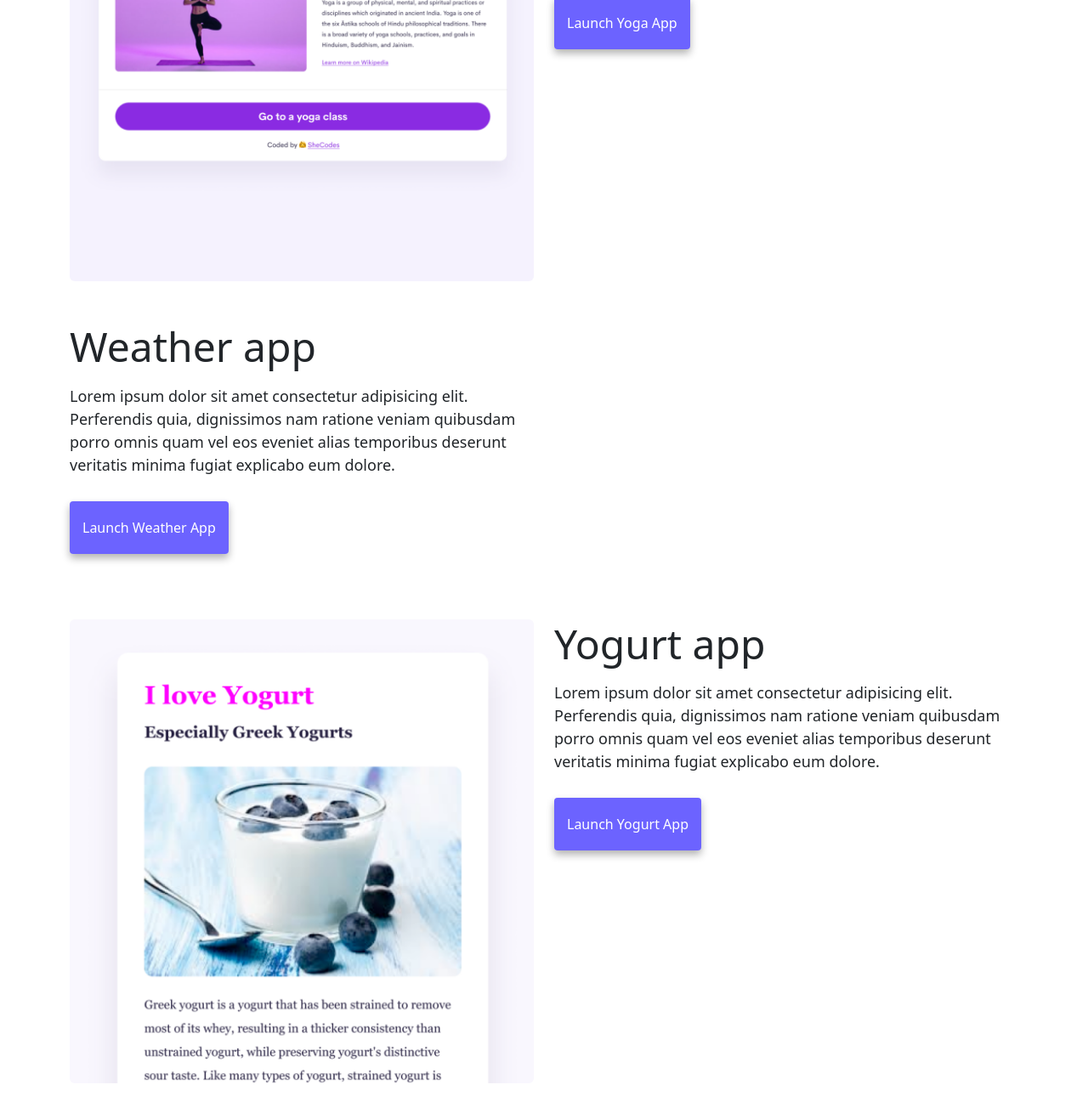
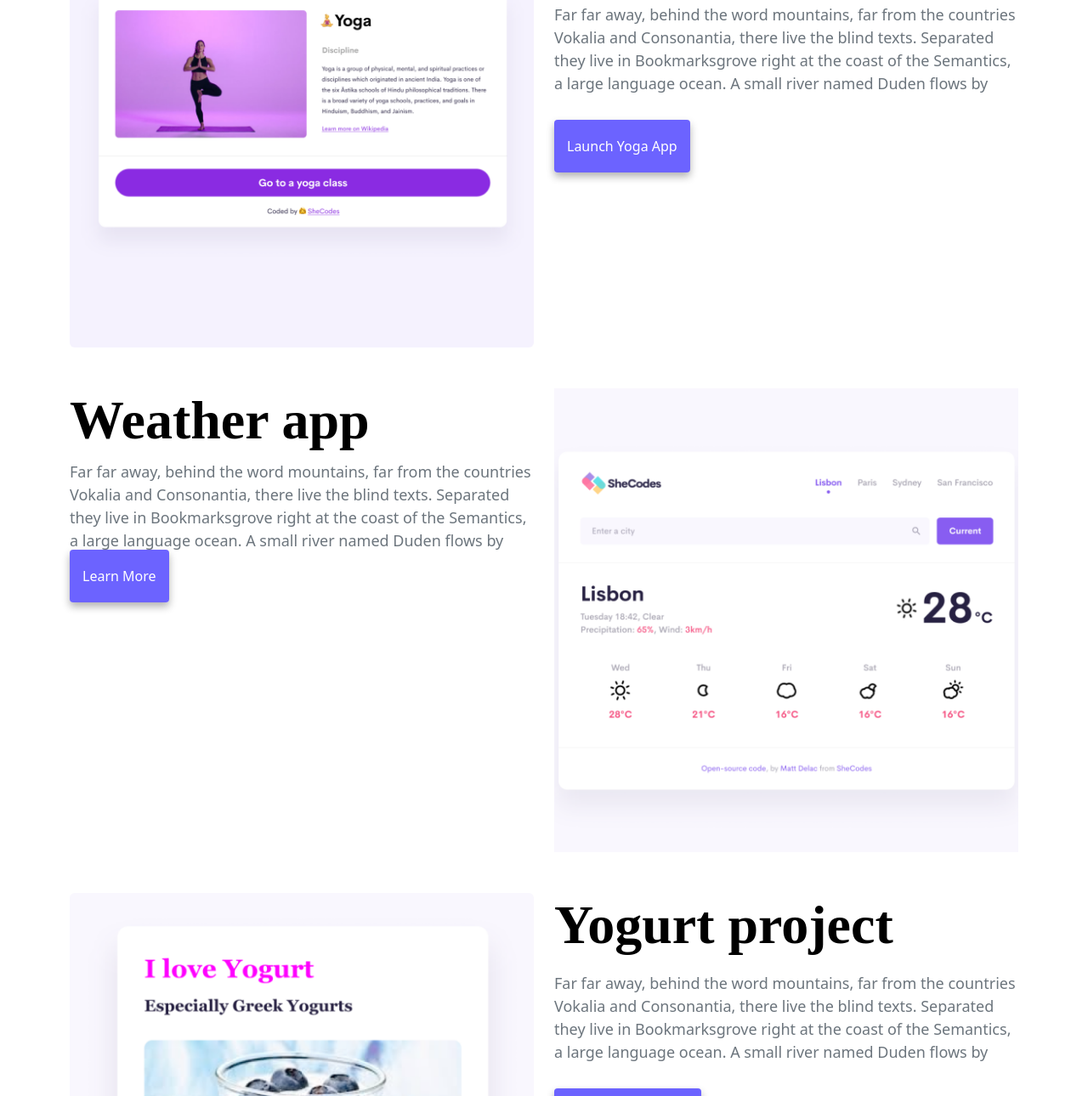
Before and after one commit to MoniqueDaw/Monique, a plain HTML site: page index.html in a window 1280 px wide. Shown: the part 731-2021 px from the top of the page at 85% size. Drawn offline with nearby package versions, Linux system fonts and the light colour scheme.

Commit message:
changed spacing, fonts ontent

```diff
--- a/index.html
+++ b/index.html
@@ -69,7 +69,7 @@
         </div>
       </nav>
       <div class="hero">
-        <p>👋 Hi I am</p>
+        <p>👋 Hello, I am</p>
         <h1>Monique</h1>
         <h3>
           <span class="fs-6">CA</span> Front-end developer, based in Ontario
@@ -80,22 +80,26 @@
         <a href="about.html#contact" class="contact-link">Contact me</a>
         <a href="about.html" class="about-link">About me</a>
       </div>
+      <p class="text-center m-5">
+        Featured Project which my best projects be choice to show
+      </p>
+
       <div class="container">
-        <div class="row">
-          <div class="col-sm-6">
+        <div class="row mb-5">
+          <div class="col d-none d-lg-block">
             <img
               src="images/yoga.png"
-              class="img-fluid rounded d-none d-sm-block image"
+              class="img-fluid rounded d-none d-lg-block"
               alt="image of woman doing yoga"
             />
           </div>
           <div class="col-sm-6">
-            <h2 class="mb-3">Yoga app</h2>
-            <p>
-              Lorem ipsum dolor sit amet consectetur adipisicing elit.
-              Perferendis quia, dignissimos nam ratione veniam quibusdam porro
-              omnis quam vel eos eveniet alias temporibus deserunt veritatis
-              minima fugiat explicabo eum dolore.
+            <h2 class="mb-3 mt-5">Yoga Project</h2>
+            <p class="mb-3 text-muted">
+              Far far away, behind the word mountains, far from the countries
+              Vokalia and Consonantia, there live the blind texts. Separated
+              they live in Bookmarksgrove right at the coast of the Semantics, a
+              large language ocean. A small river named Duden flows by
             </p>
             <div class="mt-5">
               <a href="/" class="launch-app-link" title="launch yoga app"
@@ -105,44 +109,46 @@
           </div>
         </div>
         <div class="row mt-5">
-          <div class="col-sm-6">
-            <h2 class="mb-3">Weather app</h2>
-            <p>
-              Lorem ipsum dolor sit amet consectetur adipisicing elit.
-              Perferendis quia, dignissimos nam ratione veniam quibusdam porro
-              omnis quam vel eos eveniet alias temporibus deserunt veritatis
-              minima fugiat explicabo eum dolore.
+          <div class="col">
+            <h2 class="mb-2">Weather app</h2>
+            <p class="mb-3 text-muted">
+              Far far away, behind the word mountains, far from the countries
+              Vokalia and Consonantia, there live the blind texts. Separated
+              they live in Bookmarksgrove right at the coast of the Semantics, a
+              large language ocean. A small river named Duden flows by
             </p>
-            <div class="mb-5 mt-5">
+            <div class="mb-5">
               <a href="/" class="launch-app-link" title="launch weather app"
-                >Launch Weather App</a
+                >Learn more</a
               >
             </div>
           </div>
-          <div class="col-sm-6">
+          <div class="col d-none d-lg-block">
             <img
               src="images/weather.png"
-              class="img-fluid rounded d-none d-sm-block-image"
+              class="img-fluid"
+              alt=""
               title="weather-app-picture"
             />
           </div>
         </div>
-        <div class="row mt-5 mb-5">
-          <div class="col-sm-6">
+
+        <div class="row mt-5">
+          <div class="col">
             <img
               src="images/yogurt.png"
-              class="img-fluid rounded d-none d-sm-block image"
+              class="img-fluid rounded d-none d-lg-block"
             />
           </div>
           <div class="col-sm-6 mb-5">
-            <h2 class="mb-3">Yogurt app</h2>
-            <p>
-              Lorem ipsum dolor sit amet consectetur adipisicing elit.
-              Perferendis quia, dignissimos nam ratione veniam quibusdam porro
-              omnis quam vel eos eveniet alias temporibus deserunt veritatis
-              minima fugiat explicabo eum dolore.
+            <h2 class="mb-3">Yogurt project</h2>
+            <p class="mb-5 text-muted">
+              Far far away, behind the word mountains, far from the countries
+              Vokalia and Consonantia, there live the blind texts. Separated
+              they live in Bookmarksgrove right at the coast of the Semantics, a
+              large language ocean. A small river named Duden flows by
             </p>
-            <div class="mt-5">
+            <div class="mt-3">
               <a href="/" class="launch-app-link" title="launch yogurt app"
                 >Launch Yogurt App</a
               >
--- a/style.css
+++ b/style.css
@@ -8,13 +8,21 @@ body {
   margin-top: 100px;
 }
 
+h1,
+h2,
+h3 {
+  color: black;
+  font-family: Playfair Display;
+  font-weight: bold;
+}
+
 h1 {
   font-size: 96px;
   font-weight: 200;
 }
 
 h2 {
-  font-size: 48px;
+  font-size: 64px;
 }
 
 h3 {
@@ -33,8 +41,17 @@ p {
 }
 
 .hero p {
+  font-family: "Playfair Display";
   font-size: 36px;
   font-weight: bold;
+  margin: 0;
+}
+
+.hero h3 {
+  font-family: "Poppins", sans-serif;
+  font-weight: normal;
+  line-height: 2;
+  font-size: 24px;
 }
 
 .navigation-links {
```
